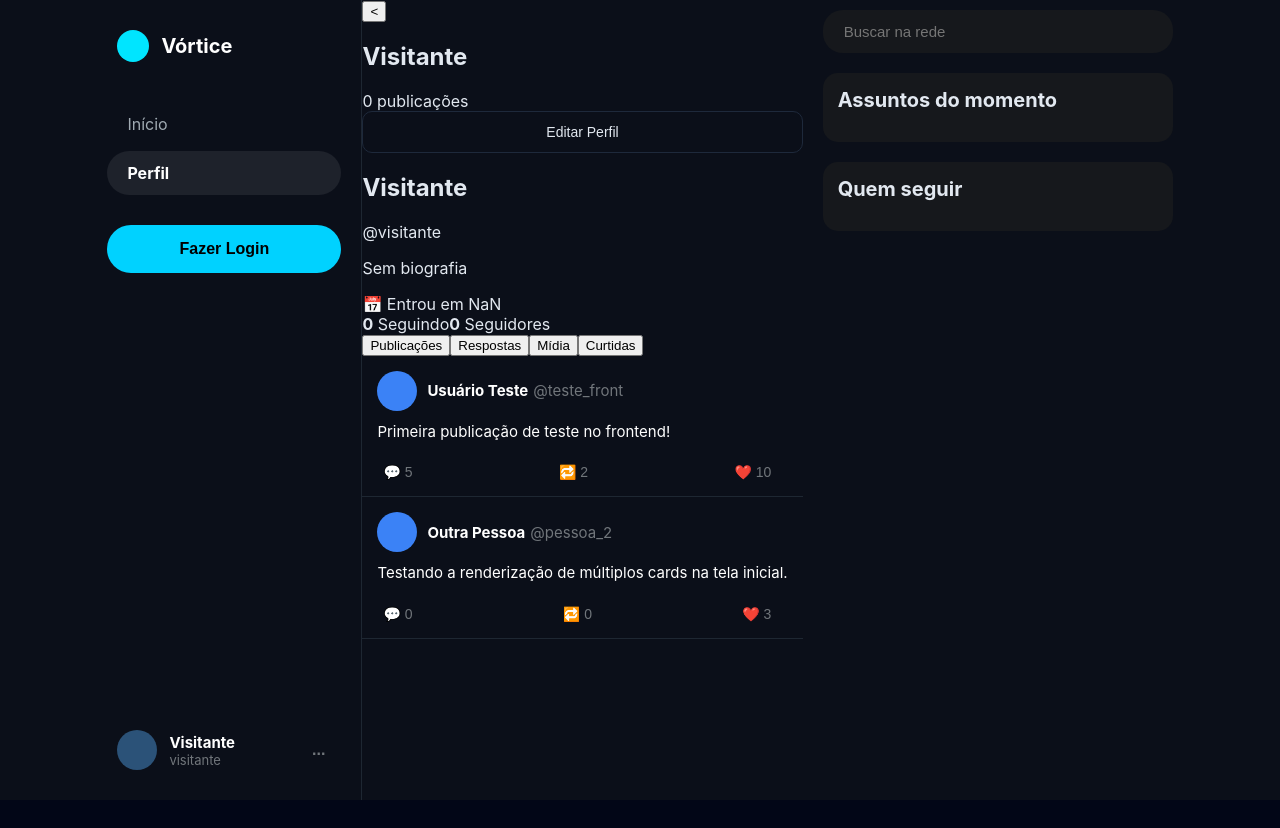
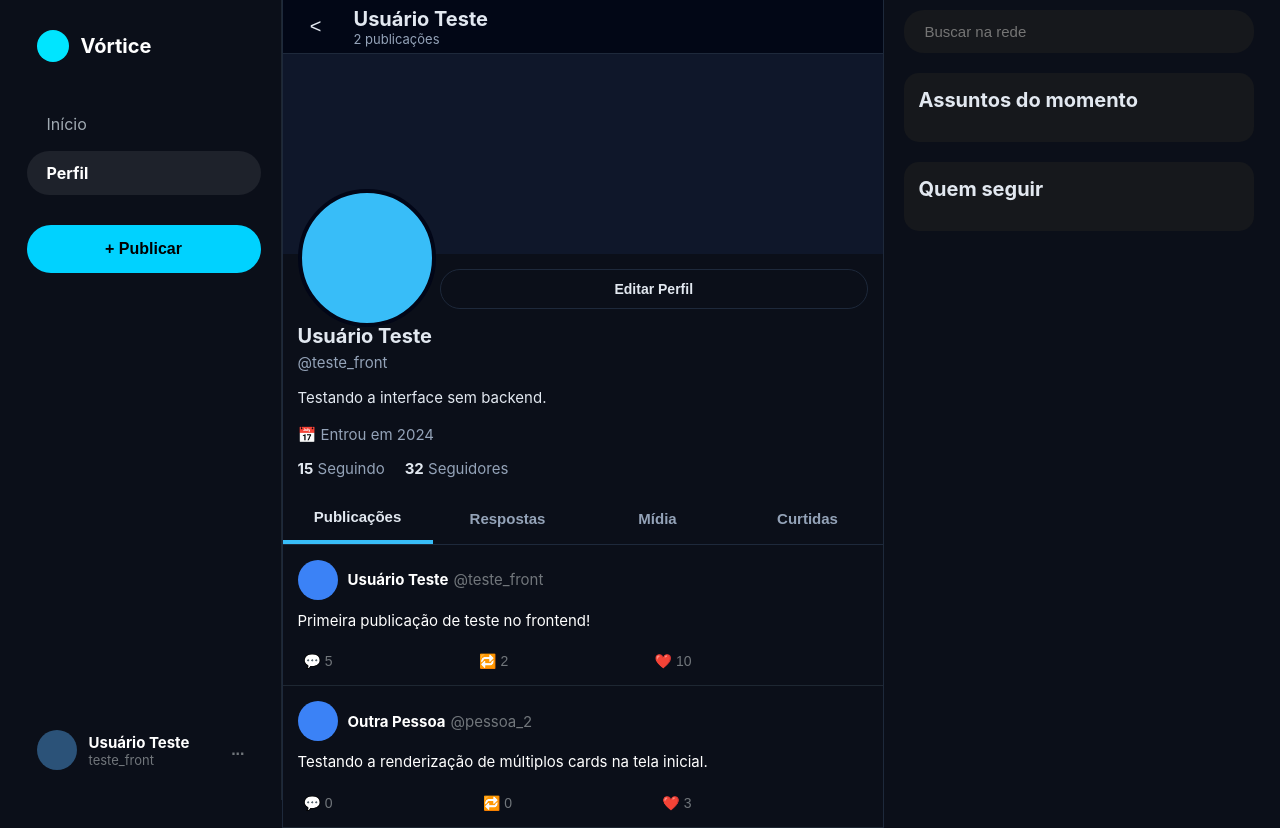
Before and after one commit to wescleyj/Rede-social-MVP, a React (Vite) app in the folder frontend/: page /profile in a window 1280 px wide. Before the commit the page ends 800 px from the top, so only its background shows below. Built offline with nearby package versions, Linux system fonts and the light colour scheme.

Commit message:
feat: aprimora o codigo css do profile e corrige redirecionamento de botão

```diff
--- a/frontend/index.html
+++ b/frontend/index.html
@@ -1,12 +1,13 @@
 <!doctype html>
-<html lang="en">
+<html lang="pt-br">
   <head>
     <meta charset="UTF-8" />
     <meta name="viewport" content="width=device-width, initial-scale=1.0" />
-    <title>frontend</title>
+    <link rel="icon" type="image/svg+xml" href="/favicon.svg" />
+    <title>Vórtice</title>
   </head>
   <body>
     <div id="root"></div>
-    <script type="module" src="/src/main.jsx"></script>
+    <script type="module" src="./src/main.jsx"></script>
   </body>
 </html>
--- a/frontend/src/contexts/AuthContext.jsx
+++ b/frontend/src/contexts/AuthContext.jsx
@@ -7,7 +7,8 @@ export function AuthProvider({ children }) {
     const [userData, setUserData] = useState(null);
 
     useEffect(() => {
-        const token = localStorage.getItem('token');
+        // const token = localStorage.getItem('token');
+        const token = "token-fake-de-teste";
 
         async function fetchUserData() {
             try {
--- a/frontend/src/pages/Profile/index.jsx
+++ b/frontend/src/pages/Profile/index.jsx
@@ -5,11 +5,12 @@ import "./styles.css";
 import RightSideBar from "../../components/RightSidebar/index.jsx";
 import PostCard from "../../components/PostCard/index.jsx";
 import {AuthContext} from "../../contexts/AuthContext";
+import {Link, useNavigate} from "react-router-dom";
 
 export default function Profile() {
     const { userData } = useContext(AuthContext);
     const [posts, setPosts] = useState([]);
-
+    const navigate = useNavigate();
 
     useEffect(() => {
         async function fetchData() {
@@ -62,7 +63,7 @@ export default function Profile() {
 
             <main className="profile-main-content">
                 <header className="profile-header">
-                    <button className="btn-back">{"<"}</button>
+                <button className="btn-back"><Link  className="retornar" to="/">{"<"}</Link></button>
                     <div className="header-info">
                         <h2>{userData.name}</h2>
                         <span>{userData.posts_count || 0} publicações</span>
--- a/frontend/src/pages/Profile/styles.css
+++ b/frontend/src/pages/Profile/styles.css
@@ -1,137 +1,193 @@
-.content {
-    width: 35%;
-    border-left: 1px solid #1e2732;
-    border-right: 1px solid #1e2732;
+.profile-main-content {
+    width: 100%;
+    max-width: 600px;
+    border-left: 1px solid var(--border);
+    border-right: 1px solid var(--border);
     display: flex;
     flex-direction: column;
     min-height: 100vh;
 }
 
-.home-header {
+.profile-header {
     display: flex;
     align-items: center;
+    gap: 20px;
     padding: 0 15px;
     height: 53px;
     position: sticky;
     top: 0;
-    background-color: rgba(11, 15, 25, 0.85);
+    background-color: rgba(2, 6, 23, 0.85);
     backdrop-filter: blur(12px);
     z-index: 10;
-    border-bottom: 1px solid #1e2732;
+    border-bottom: 1px solid var(--border);
 }
 
-.home-header h2 {
+.btn-back {
+    background: transparent;
+    border: none;
+    color: var(--text);
+    font-size: 20px;
+    cursor: pointer;
+    width: 36px;
+    height: 36px;
+    border-radius: 50%;
+    display: flex;
+    align-items: center;
+    justify-content: center;
+    transition: background-color 0.2s;
+}
+
+.btn-back:hover {
+    background-color: rgba(255, 255, 255, 0.1);
+}
+
+.header-info {
+    display: flex;
+    flex-direction: column;
+}
+
+.header-info h2 {
     margin: 0;
     font-size: 20px;
-    color: #ffffff;
+    color: var(--text);
 }
 
-.compose-post {
-    padding: 15px;
-    border-bottom: 1px solid #1e2732;
-    display: flex;
-    flex-direction: column;
-    gap: 10px;
+.header-info span {
+    font-size: 13px;
+    color: var(--text-muted);
 }
 
-.compose-post textarea {
+.profile-banner {
+    height: 200px;
+    background-color: var(--surface);
     width: 100%;
-    background: transparent;
-    border: none;
-    color: #ffffff;
-    font-size: 20px;
-    resize: none;
-    min-height: 80px;
-    outline: none;
 }
 
-.compose-post textarea:focus {
-    outline: none;
-}
-
-.compose-actions {
-    display: flex;
-    justify-content: flex-end;
-}
-
-.post-placeholder {
-    padding: 20px;
-    text-align: center;
-    color: #71767b;
-}
-
-.post-card {
-    padding: 15px;
-    border-bottom: 1px solid #1e2732;
-    display: flex;
-    flex-direction: column;
-    gap: 10px;
-}
-
-.post-header {
-    display: flex;
-    align-items: center;
-    gap: 10px;
-}
-
-.post-avatar-small {
-    width: 40px;
-    height: 40px;
-    background-color: #3b82f6;
-    border-radius: 50%;
+.banner-image {
+    width: 100%;
+    height: 100%;
     object-fit: cover;
 }
 
-.post-meta {
+.profile-details {
+    position: relative;
+    padding: 15px;
+}
+
+.profile-avatar-large {
+    width: 130px;
+    height: 130px;
+    background-color: var(--brand);
+    border: 4px solid var(--bg);
+    border-radius: 50%;
+    position: absolute;
+    top: -65px;
+    left: 15px;
+    object-fit: cover;
+}
+
+.profile-actions {
     display: flex;
-    align-items: center;
+    justify-content: flex-end;
+    height: 40px;
+    margin-bottom: 15px;
+}
+
+.profile-actions .btn-secondary {
+    background-color: transparent;
+    color: var(--text);
+    border: 1px solid var(--border);
+    border-radius: 20px;
+    padding: 8px 16px;
+    font-weight: bold;
+    cursor: pointer;
+    transition: background-color 0.2s;
+    width: 75%;
+}
+
+.profile-actions .btn-secondary:hover {
+    background-color: rgba(255, 255, 255, 0.1);
+}
+
+.profile-bio {
+    display: flex;
+    flex-direction: column;
     gap: 5px;
 }
 
-.post-meta strong {
-    color: #ffffff;
+.profile-bio h1 {
+    margin: 0;
+    font-size: 20px;
+    color: var(--text);
+}
+
+.profile-bio > span {
+    color: var(--text-muted);
     font-size: 15px;
 }
 
-.post-meta span {
-    color: #71767b;
+.profile-bio p {
+    margin: 10px 0;
+    font-size: 15px;
+    line-height: 1.5;
+    color: var(--text);
+}
+
+.profile-meta {
+    display: flex;
+    gap: 15px;
+    color: var(--text-muted);
+    font-size: 15px;
+    margin-bottom: 10px;
+}
+
+.profile-stats {
+    display: flex;
+    gap: 20px;
     font-size: 15px;
 }
 
-.post-text {
-    color: #ffffff;
-    font-size: 15px;
-    margin: 0;
-    line-height: 1.5;
+.profile-stats span {
+    color: var(--text-muted);
 }
 
-.post-media {
-    width: 100%;
-    border-radius: 15px;
-    margin-top: 10px;
-    object-fit: cover;
-    border: 1px solid #1e2732;
+.profile-stats strong {
+    color: var(--text);
 }
 
-.post-actions {
+.profile-tabs {
     display: flex;
-    justify-content: space-between;
-    max-width: 400px;
-    margin-top: 10px;
+    border-bottom: 1px solid var(--border);
 }
 
-.btn-action {
-    background: none;
+.profile-tabs button {
+    flex: 1;
+    background: transparent;
     border: none;
-    color: #71767b;
+    color: var(--text-muted);
+    font-size: 15px;
+    font-weight: bold;
+    padding: 15px 0;
     cursor: pointer;
-    font-size: 14px;
-    display: flex;
-    align-items: center;
-    gap: 5px;
-    transition: color 0.2s;
+    transition: background-color 0.2s;
 }
 
-.btn-action:hover {
-    color: #38bdf8;
+.profile-tabs button:hover {
+    background-color: rgba(255, 255, 255, 0.05);
 }
+
+.profile-tabs button.active {
+    color: var(--text);
+    border-bottom: 4px solid var(--brand);
+}
+
+.no-posts-message {
+    padding: 20px;
+    text-align: center;
+    color: var(--text-muted);
+}
+
+.retornar {
+    text-decoration: none;
+    color: inherit;
+}
```
Also changed, not shown: frontend/public/favicon.svg (added).
